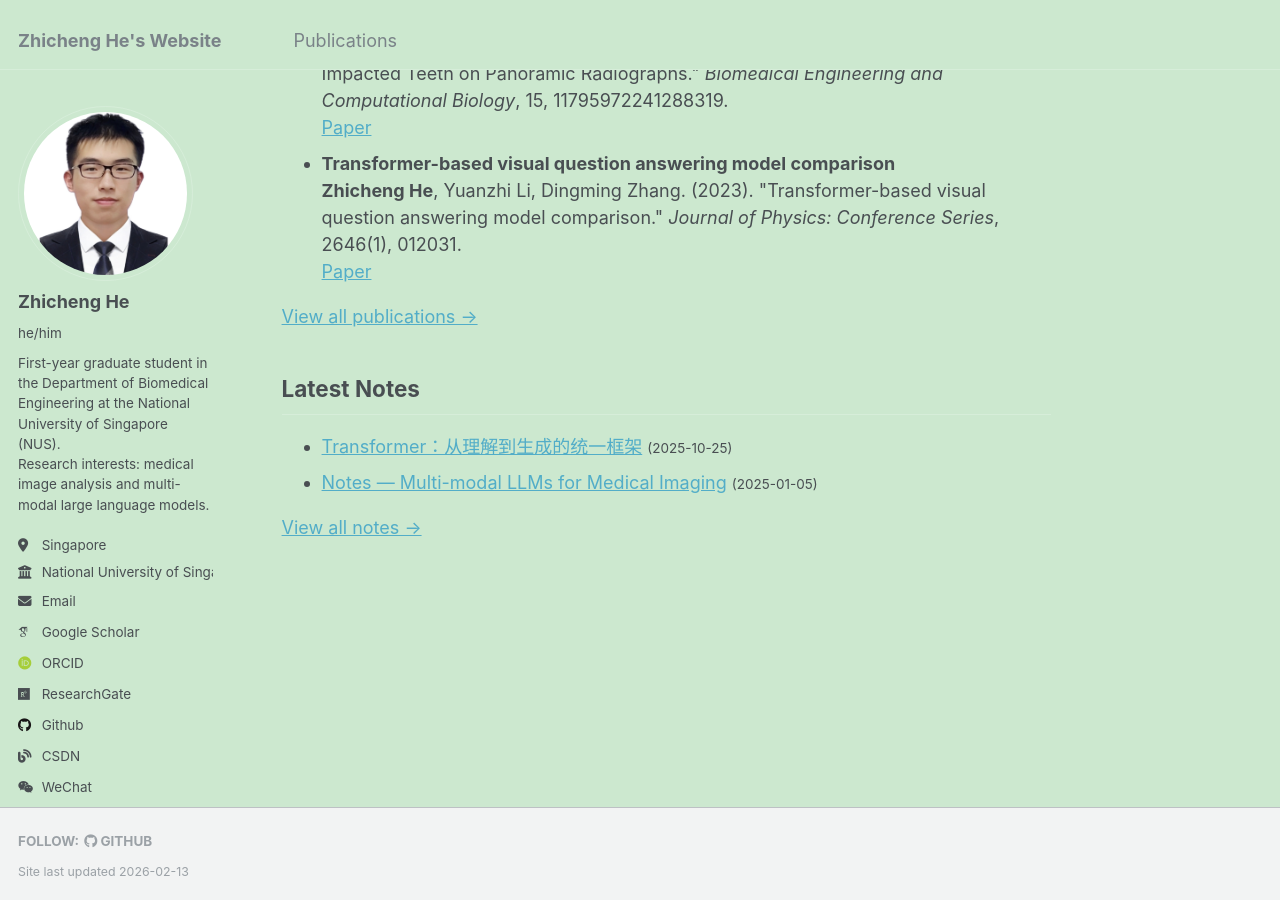
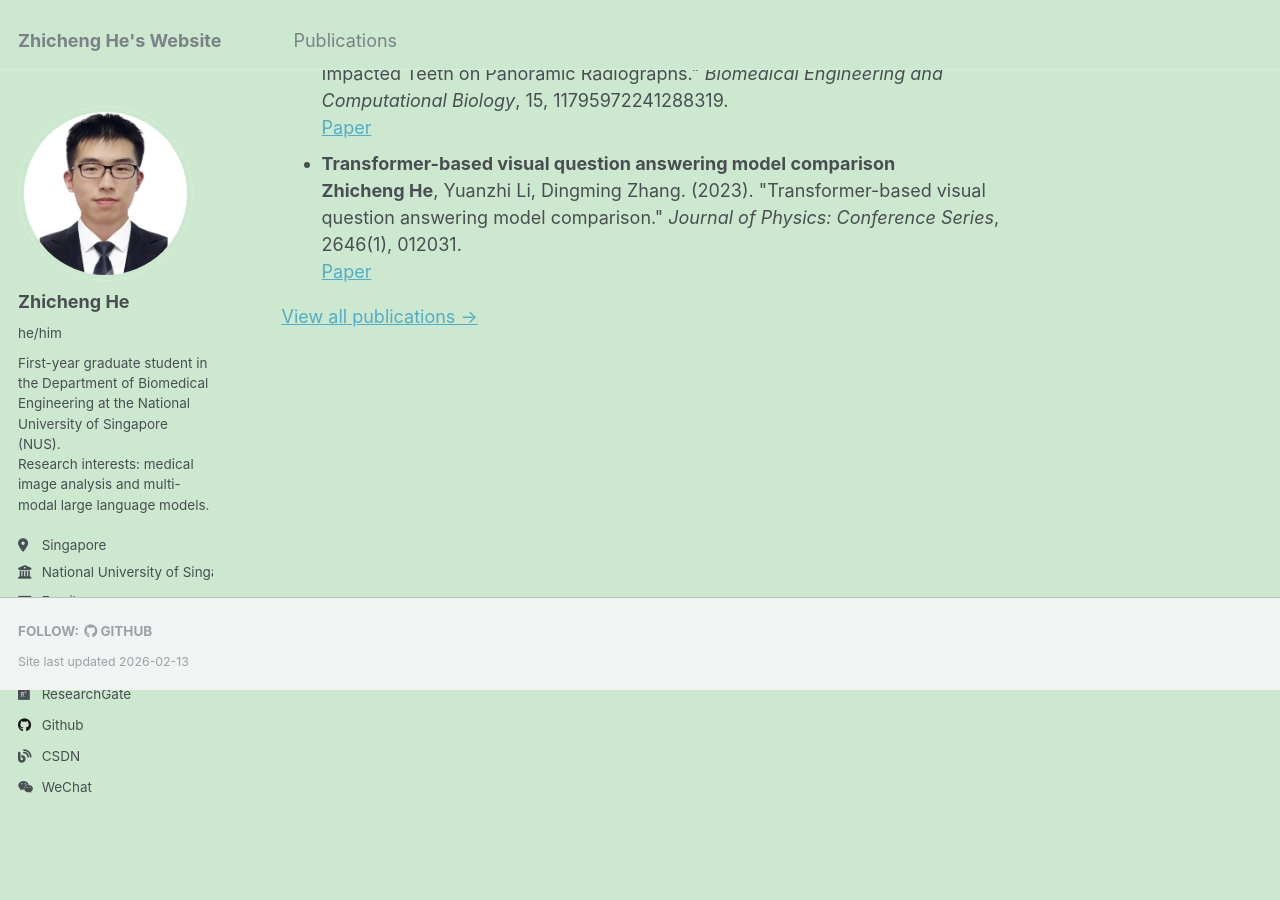
Before and after one commit to hezhicheng2002/hezhicheng2002.github.io, a Jekyll site: the page built from _pages/about.md, in a window 1280 px wide and 900 px high, scrolled down 1344 px. Built offline with Jekyll 4.4.1, drawn with Linux system fonts in a browser that asks for light colours; some web fonts are replaced.

Commit message:
Remove latest notes section from homepage

```diff
--- a/_pages/about.md
+++ b/_pages/about.md
@@ -34,17 +34,3 @@ Publications
 {% else %}
 <p>No publications yet.</p>
 {% endif %}
-
-Latest Notes
-------
-{% assign latest_notes = site.notes | sort: 'date' | reverse | slice: 0,5 %}
-{% if latest_notes and latest_notes.size > 0 %}
-<ul>
-{% for item in latest_notes %}
-  <li><a href="{{ item.url | relative_url }}">{{ item.title }}</a> <small>({{ item.date | date: "%Y-%m-%d" }})</small></li>
-{% endfor %}
-</ul>
-<p><a href="/notes/">View all notes →</a></p>
-{% else %}
-<p>No notes published yet.</p>
-{% endif %}
```
